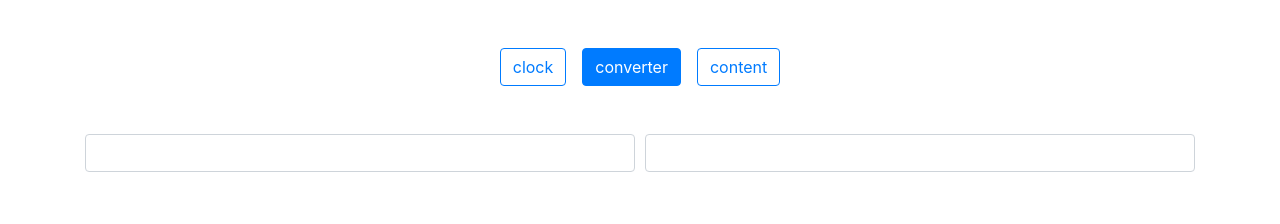
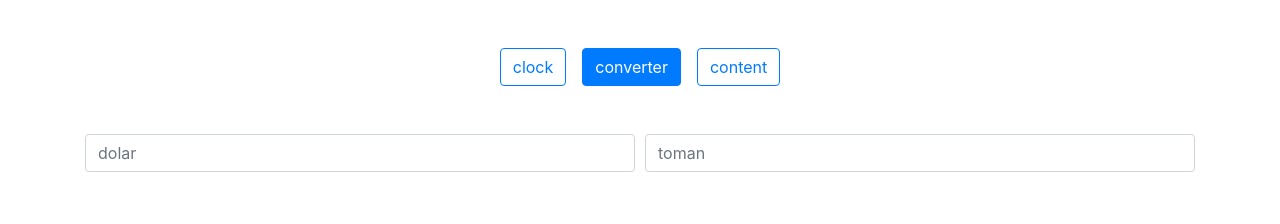
Before and after one commit to hamedbehjat/react-learning, a React (Create React App) app: page / in a window 1280 px wide. Shown: the top 224 px of the page. Built offline with nearby package versions, Linux system fonts and the light colour scheme.

Commit message:
testing convertor

```diff
--- a/src/components/Converter/index.js
+++ b/src/components/Converter/index.js
@@ -10,30 +10,56 @@ class Converter extends Component {
     };
   }
 
+  syncData = (event) => {
+    // console.log(typeof(event.target.name));
+    if( event.target.name === "dolar"){
+
+        console.log(event.target.value);
+        let temp = event.target.value * 13000;
+        console.log(temp);
+        this.setState({toman : temp,dollar:event.target.value});
+    }else{
+
+      console.log(event.target.name);
+
+
+      let temp = parseInt(event.target.value) /13000;
+      console.log(temp);
+      this.setState({toman : temp.toString(),dollar :event.target.value.toString() });
+    }
+  };
+
   render() {
     return (
       <div className="container">
         <form>
-          <div class="form-row">
+          <div className="form-row">
             <div className="col-6">
               <input
                 type="text"
+                placeholder="dolar"
+                name="dolar"
                 className="form-control"
-                value={this.state.toman}
-                onChange=""
+                // value={this.state.toman}
+                onChange={this.syncData}
               ></input>
             </div>
             <div className="col-6">
               <input
                 type="text"
+                placeholder="toman"
+                name="toman"
                 className="form-control"
                 value={this.state.dollar}
-                onChange=""
+                onChange={this.syncData}
+                // onChange="{this.syncData}"
               ></input>
             </div>
           </div>
         </form>
       </div>
+      // <input type="text" onChange={(e)=>{console.log(e.target.value);
+      // }}/>
     );
   }
 }
```
Also changed, not shown: 1 other file (tests, documents, lock files or other folders).
